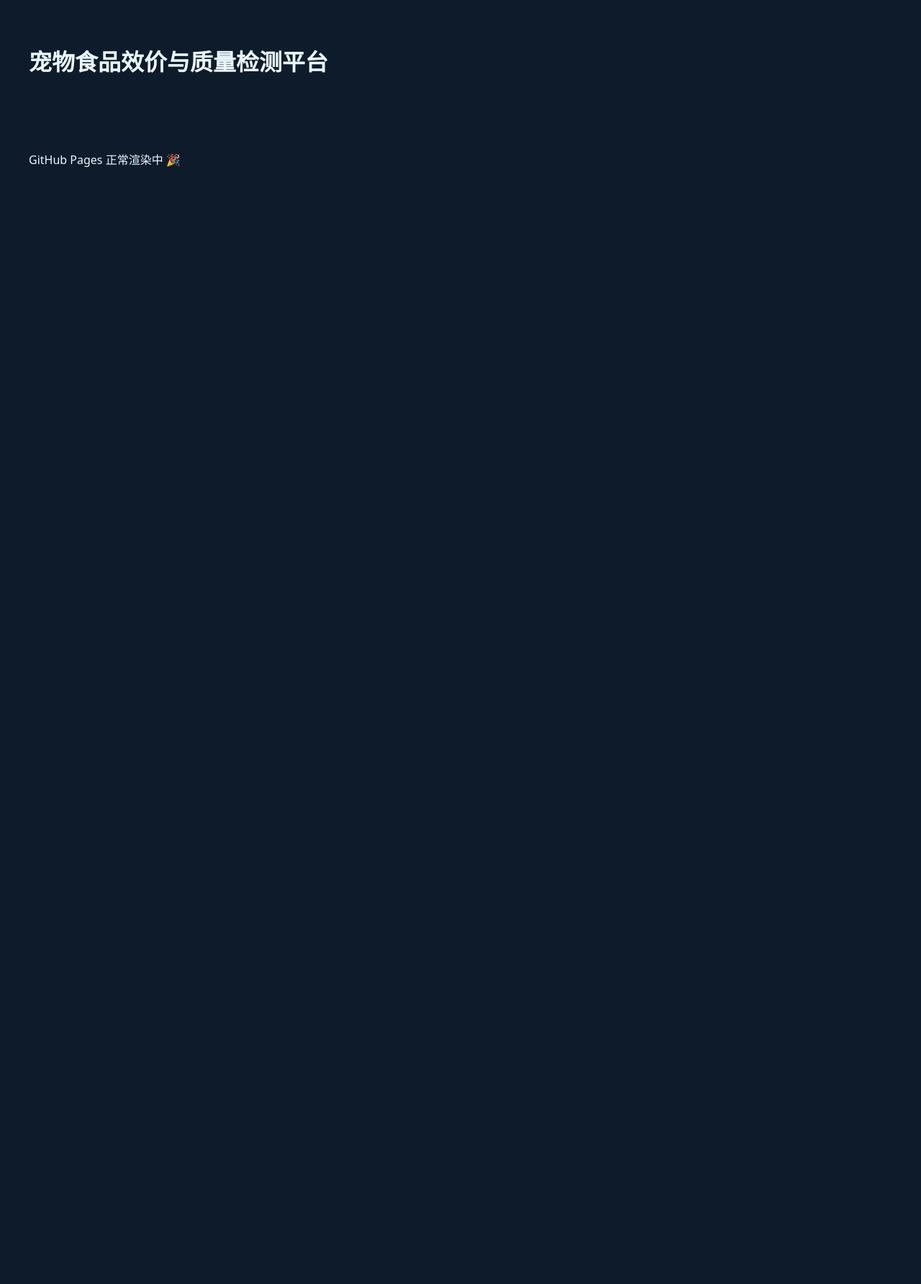
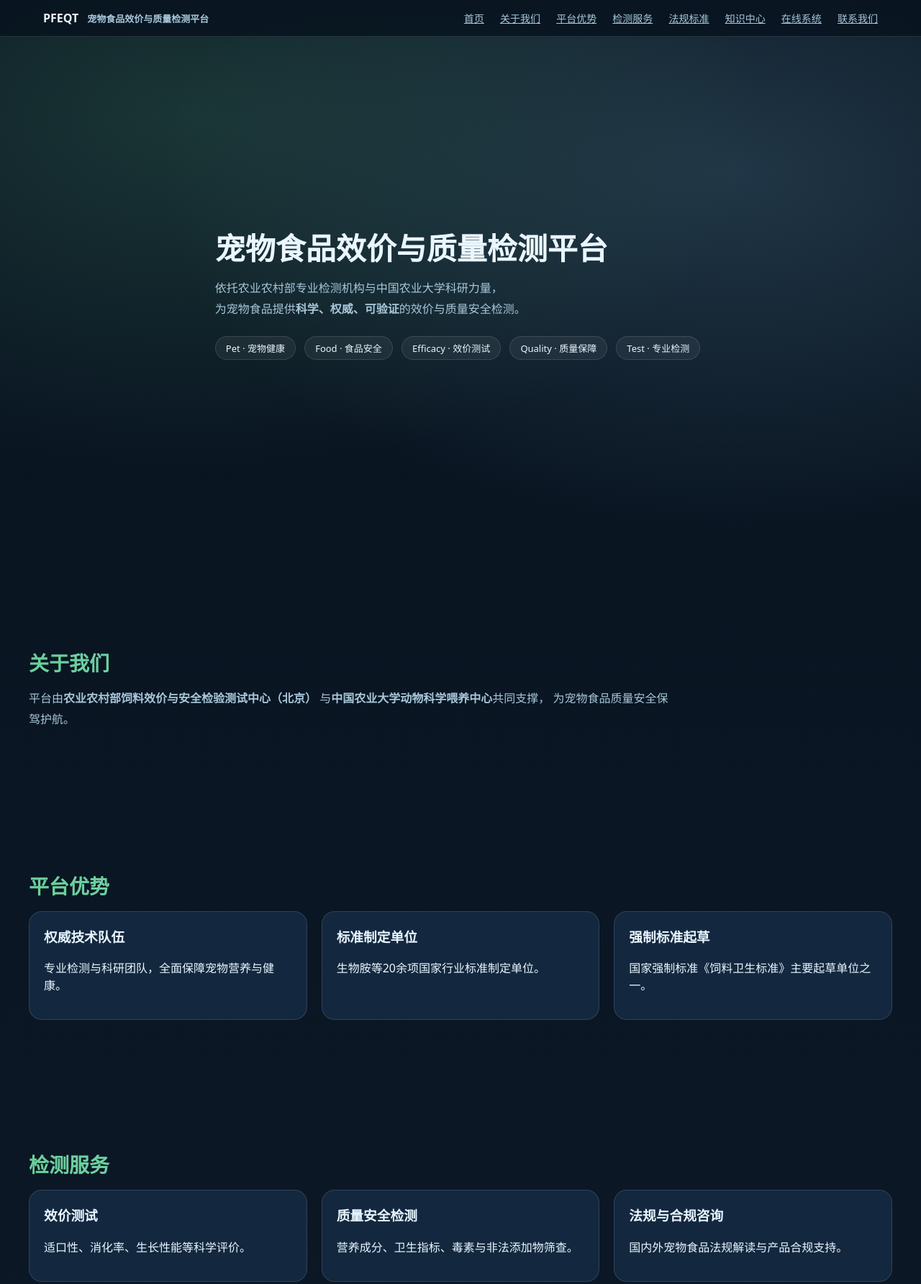
Before and after one commit to ejiyuan/publittest, a plain HTML site: page index.html in a window 1280 px wide. Shown: the top 1784 px of the page at 72% size. Before the commit the page ends 800 px from the top, so only its background shows below. Drawn offline with Linux system fonts and the light colour scheme.

```diff
--- a/index.html
+++ b/index.html
@@ -3,19 +3,273 @@
 <head>
 <meta charset="utf-8">
 <title>宠物食品效价与质量检测平台 2.1 | PFEQT</title>
-  <meta name="viewport" content="width=device-width, initial-scale=1">
+<meta name="viewport" content="width=device-width,initial-scale=1">
+
 <style>
-    body {
-      margin: 0;
-      font-family: "PingFang SC","Microsoft YaHei",system-ui;
-      background: #0E1B2A;
-      color: #EAF6FF;
+:root{
+  --green:#6BCF9A;     /* 草绿色 */
+  --blue:#8ED3F4;      /* 淡蓝色 */
+  --dark:#0E1B2A;
+  --card:#13283F;
+  --text:#EAF6FF;
+  --muted:#A7C7DA;
+  --line:rgba(255,255,255,.12);
 }
-    h1 { padding: 40px; }
+
+*{box-sizing:border-box}
+html{scroll-behavior:smooth}
+body{
+  margin:0;
+  font-family:"PingFang SC","Microsoft YaHei",system-ui;
+  background:linear-gradient(180deg,#08131F,#0E1B2A);
+  color:var(--text);
+}
+
+/* ====== 导航 ====== */
+header{
+  position:fixed;
+  top:0;left:0;right:0;
+  background:rgba(8,19,31,.85);
+  backdrop-filter:blur(10px);
+  border-bottom:1px solid var(--line);
+  z-index:100;
+}
+nav{
+  max-width:1200px;
+  margin:auto;
+  display:flex;
+  align-items:center;
+  justify-content:space-between;
+  padding:14px 20px;
+}
+.logo{
+  display:flex;
+  align-items:center;
+  gap:12px;
+  font-weight:800;
+}
+.logo span{font-size:13px;color:var(--muted)}
+.menu a{
+  margin-left:18px;
+  font-size:14px;
+  color:var(--muted);
+}
+.menu a:hover{color:var(--blue)}
+
+/* ====== 区块通用 ====== */
+section{
+  padding:100px 20px 80px;
+}
+.container{
+  max-width:1200px;
+  margin:auto;
+}
+h1,h2{
+  margin:0 0 16px;
+}
+h2{
+  font-size:28px;
+  background:linear-gradient(90deg,var(--green),var(--blue));
+  -webkit-background-clip:text;
+  color:transparent;
+}
+p.lead{
+  color:var(--muted);
+  max-width:900px;
+  line-height:1.8;
+}
+
+/* ====== 首页 Banner ====== */
+#home{
+  min-height:100vh;
+  display:flex;
+  align-items:center;
+  background:
+    radial-gradient(800px 500px at 20% 20%,rgba(107,207,154,.18),transparent),
+    radial-gradient(800px 500px at 80% 30%,rgba(142,211,244,.18),transparent);
+}
+.hero h1{
+  font-size:42px;
+  line-height:1.2;
+}
+.hero p{
+  font-size:16px;
+  line-height:1.8;
+  max-width:800px;
+}
+.tags span{
+  display:inline-block;
+  margin:8px 8px 0 0;
+  padding:6px 14px;
+  border-radius:999px;
+  background:rgba(255,255,255,.06);
+  border:1px solid var(--line);
+  font-size:13px;
+}
+
+/* ====== 卡片 ====== */
+.grid{
+  display:grid;
+  gap:20px;
+}
+.grid-3{grid-template-columns:repeat(auto-fit,minmax(260px,1fr))}
+.grid-2{grid-template-columns:repeat(auto-fit,minmax(360px,1fr))}
+.card{
+  background:var(--card);
+  border:1px solid var(--line);
+  border-radius:18px;
+  padding:20px;
+}
+.card h3{margin-top:0}
+
+/* ====== 页脚 ====== */
+footer{
+  border-top:1px solid var(--line);
+  padding:30px 20px;
+  color:var(--muted);
+  font-size:13px;
+  text-align:center;
+}
 </style>
 </head>
+
 <body>
+
+<header>
+  <nav>
+    <div class="logo">
+      <strong>PFEQT</strong>
+      <span>宠物食品效价与质量检测平台</span>
+    </div>
+    <div class="menu">
+      <a href="#home">首页</a>
+      <a href="#about">关于我们</a>
+      <a href="#strengths">平台优势</a>
+      <a href="#services">检测服务</a>
+      <a href="#regulations">法规标准</a>
+      <a href="#knowledge">知识中心</a>
+      <a href="#system">在线系统</a>
+      <a href="#contact">联系我们</a>
+    </div>
+  </nav>
+</header>
+
+<section id="home">
+  <div class="container hero">
     <h1>宠物食品效价与质量检测平台</h1>
-  <p style="padding:40px">GitHub Pages 正常渲染中 🎉</p>
+    <p class="lead">
+      依托农业农村部专业检测机构与中国农业大学科研力量，<br>
+      为宠物食品提供<strong>科学、权威、可验证</strong>的效价与质量安全检测。
+    </p>
+    <div class="tags">
+      <span>Pet · 宠物健康</span>
+      <span>Food · 食品安全</span>
+      <span>Efficacy · 效价测试</span>
+      <span>Quality · 质量保障</span>
+      <span>Test · 专业检测</span>
+    </div>
+  </div>
+</section>
+
+<section id="about">
+  <div class="container">
+    <h2>关于我们</h2>
+    <p class="lead">
+      平台由<strong>农业农村部饲料效价与安全检验测试中心（北京）</strong>
+      与<strong>中国农业大学动物科学喂养中心</strong>共同支撑，
+      为宠物食品质量安全保驾护航。
+    </p>
+  </div>
+</section>
+
+<section id="strengths">
+  <div class="container">
+    <h2>平台优势</h2>
+    <div class="grid grid-3">
+      <div class="card">
+        <h3>权威技术队伍</h3>
+        <p>专业检测与科研团队，全面保障宠物营养与健康。</p>
+      </div>
+      <div class="card">
+        <h3>标准制定单位</h3>
+        <p>生物胺等20余项国家行业标准制定单位。</p>
+      </div>
+      <div class="card">
+        <h3>强制标准起草</h3>
+        <p>国家强制标准《饲料卫生标准》主要起草单位之一。</p>
+      </div>
+    </div>
+  </div>
+</section>
+
+<section id="services">
+  <div class="container">
+    <h2>检测服务</h2>
+    <div class="grid grid-3">
+      <div class="card">
+        <h3>效价测试</h3>
+        <p>适口性、消化率、生长性能等科学评价。</p>
+      </div>
+      <div class="card">
+        <h3>质量安全检测</h3>
+        <p>营养成分、卫生指标、毒素与非法添加物筛查。</p>
+      </div>
+      <div class="card">
+        <h3>法规与合规咨询</h3>
+        <p>国内外宠物食品法规解读与产品合规支持。</p>
+      </div>
+    </div>
+  </div>
+</section>
+
+<section id="regulations">
+  <div class="container">
+    <h2>法规标准</h2>
+    <div class="grid grid-3">
+      <div class="card">
+        <h3>国内法规</h3>
+        <p>《饲料和饲料添加剂管理条例》等。</p>
+      </div>
+      <div class="card">
+        <h3>行业标准</h3>
+        <p>生物胺等国家行业检测标准。</p>
+      </div>
+      <div class="card">
+        <h3>国际标准</h3>
+        <p>AAFCO、FEDIAF 等国际规范。</p>
+      </div>
+    </div>
+  </div>
+</section>
+
+<section id="knowledge">
+  <div class="container">
+    <h2>知识中心</h2>
+    <p class="lead">传播宠物营养与食品安全的科学认知。</p>
+  </div>
+</section>
+
+<section id="system">
+  <div class="container">
+    <h2>在线系统</h2>
+    <p class="lead">注册登录、样品管理、报告查询、费用支付（系统建设中）。</p>
+  </div>
+</section>
+
+<section id="contact">
+  <div class="container">
+    <h2>联系我们</h2>
+    <p class="lead">
+      地址：北京市 ×× 区 ×× 路<br>
+      电话：010-XXXX-XXXX<br>
+      邮箱：contact@pfeqt.example
+    </p>
+  </div>
+</section>
+
+<footer>
+  © 2025 PFEQT 宠物食品效价与质量检测平台
+</footer>
+
 </body>
 </html>
```
Lines whose indentation alone changed are shown as unchanged.
